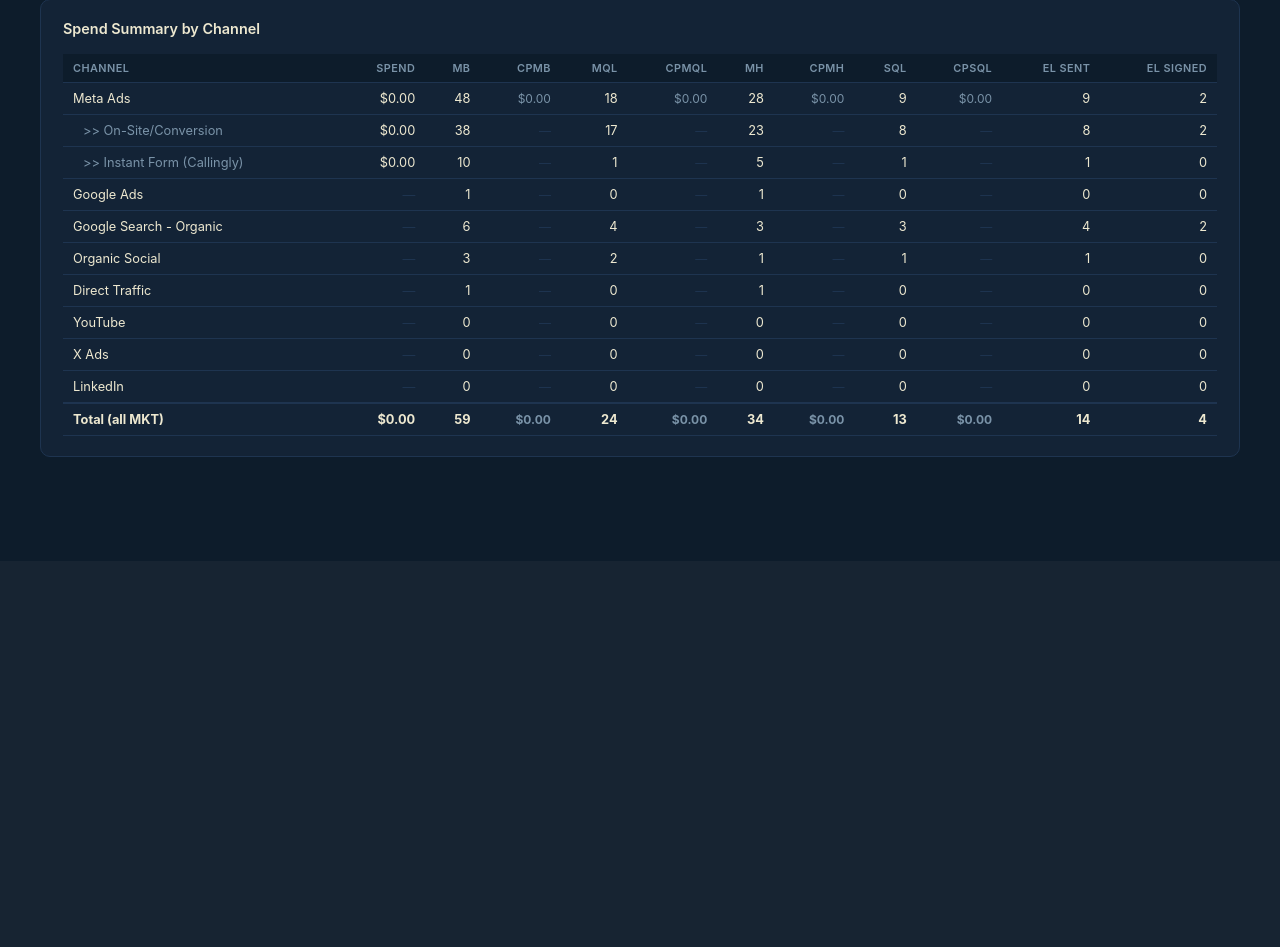
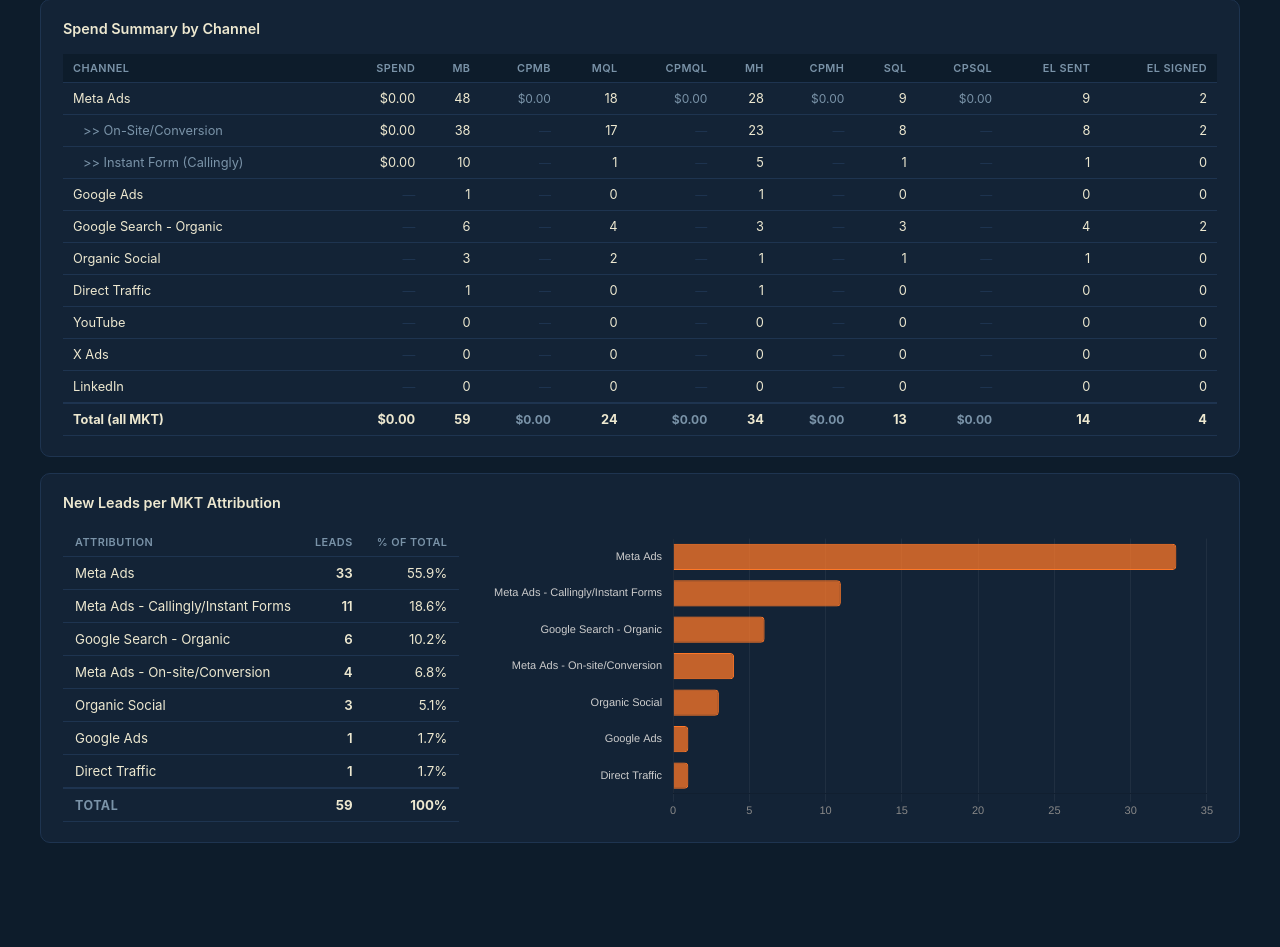
Before and after one commit to victor-scale-army/scale-army-dashboard, a FastAPI app: page / in a window 1280 px wide. Shown: the part 467-1414 px from the top of the page. Before the commit the page ends 924 px from the top, so only its background shows below. Run offline with FastAPI, Linux system fonts and the light colour scheme; data that the repository does not hold is empty.

Commit message:
feat: Panel 1.3 — New Leads per MKT Attribution (table + horizontal bar chart)
Co-Authored-By: Claude Sonnet 4.6 <noreply@anthropic.com>

```diff
--- a/main.py
+++ b/main.py
@@ -1074,6 +1074,33 @@ async def api_executive_spend(preset: str = "this_month", since: str = None, unt
     })
 
 
+@app.get("/api/executive/attribution")
+async def api_executive_attribution(preset: str = "this_month", since: str = None, until: str = None):
+    """Panel 1.3 — New Leads per MKT Attribution. Groups MB contacts by raw attribution field."""
+    d_since, d_until, _, _ = _compute_period(
+        preset if not (since and until) else None, since, until
+    )
+    contacts = _load_hs_contacts(d_since, d_until, mkt_only=False)
+
+    counts: dict = {}
+    for c in contacts:
+        attr = c.get("attribution", "(unknown)") or "(unknown)"
+        counts[attr] = counts.get(attr, 0) + 1
+
+    total = len(contacts)
+    rows = sorted(
+        [{"attribution": k, "count": v, "pct": round(v / total * 100, 1) if total else 0}
+         for k, v in counts.items()],
+        key=lambda x: -x["count"]
+    )
+
+    return JSONResponse({
+        "since": d_since, "until": d_until,
+        "total": total,
+        "rows": rows,
+    })
+
+
 @app.get("/api/debug/hs-columns")
 async def api_debug_hs_columns():
     """Returns all column names from the MB sheet — for debugging mismatches."""
--- a/templates/index.html
+++ b/templates/index.html
@@ -356,6 +356,12 @@
       <div id="execSpendContent"><div style="color:var(--muted);font-size:.82rem;">Loading…</div></div>
     </div>
 
+    <!-- Panel 1.3 -->
+    <div style="background:var(--surface);border:1px solid var(--border);border-radius:10px;padding:20px 22px;margin-bottom:16px;">
+      <div id="pt-13" contenteditable="true" spellcheck="false" style="font-size:.9rem;font-weight:600;margin-bottom:16px;outline:none;cursor:text;border-bottom:1px dashed transparent;" onmouseover="this.style.borderBottomColor='var(--border)'" onmouseout="this.style.borderBottomColor='transparent'" title="Click to edit">New Leads per MKT Attribution</div>
+      <div id="execAttrContent"><div style="color:var(--muted);font-size:.82rem;">Loading…</div></div>
+    </div>
+
   </div>
 
   <!-- ── Meta Ads view ───────────────────────────────────────────────────── -->
@@ -1578,7 +1584,7 @@ let execPreset = 'this_month';
 let execCustomSince = null, execCustomUntil = null;
 
 // ── Editable panel titles (localStorage persistence) ─────────────────────────
-const EDITABLE_IDS = ['pt-11','pt-12'];
+const EDITABLE_IDS = ['pt-11','pt-12','pt-13'];
 function initEditableTitles() {
   EDITABLE_IDS.forEach(id => {
     const el = document.getElementById(id);
@@ -1618,16 +1624,19 @@ function setExecPreset(btn) {
 async function loadExec() {
   document.getElementById('execFunnelContent').innerHTML = '<div style="color:var(--muted);font-size:.82rem;">Loading…</div>';
   document.getElementById('execSpendContent').innerHTML  = '<div style="color:var(--muted);font-size:.82rem;">Loading…</div>';
+  document.getElementById('execAttrContent').innerHTML   = '<div style="color:var(--muted);font-size:.82rem;">Loading…</div>';
   const params = (execCustomSince && execCustomUntil)
     ? `since=${execCustomSince}&until=${execCustomUntil}`
     : `preset=${execPreset}`;
   try {
-    const [fr, sr] = await Promise.all([
+    const [fr, sr, ar] = await Promise.all([
       fetch(`/api/executive/funnel?${params}`).then(r => r.json()),
       fetch(`/api/executive/spend?${params}`).then(r => r.json()),
+      fetch(`/api/executive/attribution?${params}`).then(r => r.json()),
     ]);
     renderExecFunnel(fr);
     renderExecSpend(sr);
+    renderExecAttribution(ar);
   } catch(e) {
     document.getElementById('execFunnelContent').innerHTML = `<span style="color:#f87171">${e.message}</span>`;
   }
@@ -1704,6 +1713,88 @@ function renderExecSpend(data) {
   document.getElementById('execSpendContent').innerHTML = html;
 }
 
+let _attrChart = null;
+function renderExecAttribution(data) {
+  const rows  = data.rows || [];
+  const total = data.total || 0;
+
+  if (!rows.length) {
+    document.getElementById('execAttrContent').innerHTML = '<div style="color:var(--muted);font-size:.82rem;">No data for this period.</div>';
+    return;
+  }
+
+  // ── Table ──────────────────────────────────────────────────────────────────
+  const thS = 'font-size:.68rem;font-weight:600;color:var(--muted);text-transform:uppercase;letter-spacing:.04em;padding:7px 12px;border-bottom:1px solid var(--border);white-space:nowrap;';
+  const tdS = 'padding:8px 12px;border-bottom:1px solid var(--border);font-size:.83rem;white-space:nowrap;';
+  let tbl = `<table style="border-collapse:collapse;width:100%;max-width:620px;">
+    <thead><tr>
+      <th style="${thS}text-align:left;">Attribution</th>
+      <th style="${thS}text-align:right;">Leads</th>
+      <th style="${thS}text-align:right;">% of Total</th>
+    </tr></thead><tbody>`;
+  rows.forEach(r => {
+    tbl += `<tr>
+      <td style="${tdS}">${r.attribution}</td>
+      <td style="${tdS}text-align:right;font-weight:600;">${r.count.toLocaleString()}</td>
+      <td style="${tdS}text-align:right;color:var(--accent);">${r.pct}%</td>
+    </tr>`;
+  });
+  tbl += `<tr style="font-weight:700;border-top:2px solid var(--border);">
+    <td style="${tdS}color:var(--muted);font-size:.78rem;text-transform:uppercase;letter-spacing:.04em;">Total</td>
+    <td style="${tdS}text-align:right;">${total.toLocaleString()}</td>
+    <td style="${tdS}text-align:right;">100%</td>
+  </tr>`;
+  tbl += '</tbody></table>';
+
+  // ── Chart ──────────────────────────────────────────────────────────────────
+  const canvasId = 'attrBarChart';
+  const chartHtml = `<canvas id="${canvasId}" style="max-height:${Math.min(rows.length * 36 + 40, 480)}px;"></canvas>`;
+
+  document.getElementById('execAttrContent').innerHTML =
+    `<div style="display:flex;gap:32px;align-items:flex-start;flex-wrap:wrap;">
+       <div style="flex:0 0 auto;">${tbl}</div>
+       <div style="flex:1;min-width:280px;align-self:center;">${chartHtml}</div>
+     </div>`;
+
+  if (_attrChart) { _attrChart.destroy(); _attrChart = null; }
+  const ctx = document.getElementById(canvasId).getContext('2d');
+  _attrChart = new Chart(ctx, {
+    type: 'bar',
+    data: {
+      labels: rows.map(r => r.attribution),
+      datasets: [{
+        data: rows.map(r => r.count),
+        backgroundColor: 'rgba(255,120,40,0.75)',
+        borderColor:     'rgba(255,120,40,1)',
+        borderWidth: 1,
+        borderRadius: 4,
+      }]
+    },
+    options: {
+      indexAxis: 'y',
+      responsive: true,
+      plugins: {
+        legend: { display: false },
+        tooltip: {
+          callbacks: {
+            label: ctx => ` ${ctx.parsed.x.toLocaleString()} leads (${rows[ctx.dataIndex].pct}%)`
+          }
+        }
+      },
+      scales: {
+        x: {
+          ticks: { color: '#888', font: { size: 11 } },
+          grid:  { color: 'rgba(255,255,255,.06)' },
+        },
+        y: {
+          ticks: { color: '#ccc', font: { size: 11 } },
+          grid:  { display: false },
+        }
+      }
+    }
+  });
+}
+
 // ── Executive date range picker (edr*) ───────────────────────────────────────
 let _edrSince=null,_edrUntil=null,_edrStep=0,_edrSV={year:0,month:0},_edrEV={year:0,month:0};
 const EDR_PRESET_LABELS={today:'Today',last_7d:'Last 7 days',this_month:'This month',last_month:'Last month',last_30d:'Last 30 days',all_time:'All time'};
```
